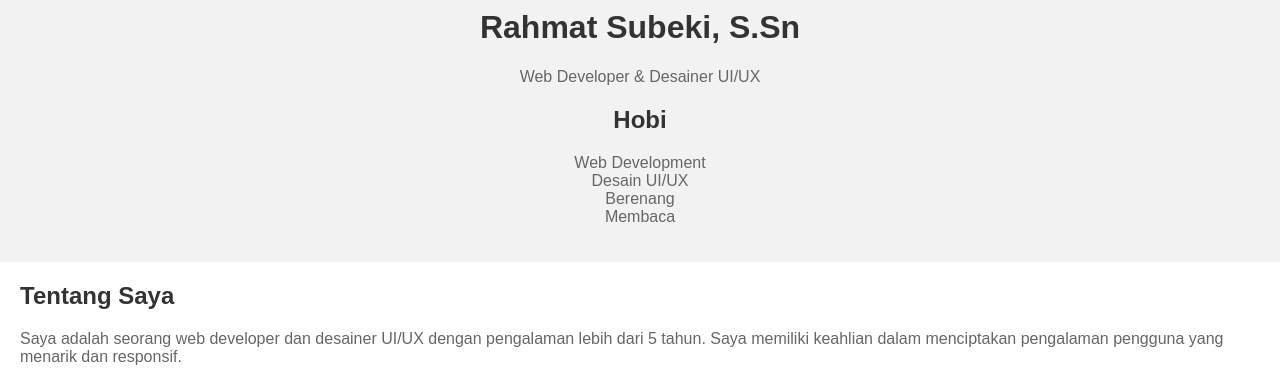
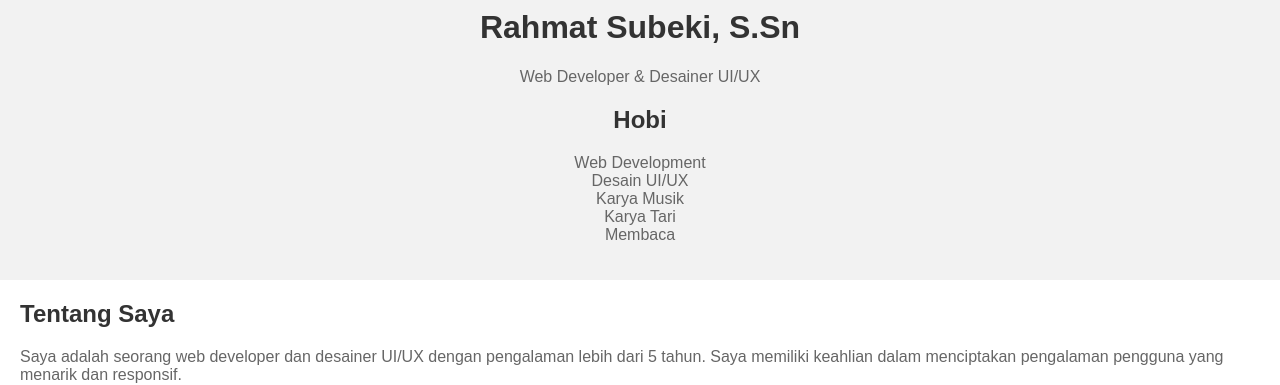
Before and after one commit to rahmatsubeki/rahmatsubeki.github.io, a plain HTML site: page index.html in a window 1280 px wide. Shown: the part 60-445 px from the top of the page. Drawn offline with Linux system fonts and the light colour scheme.

Commit message:
Update index.html

```diff
--- a/index.html
+++ b/index.html
@@ -16,7 +16,8 @@
         <ul>
             <li>Web Development</li>
             <li>Desain UI/UX</li>
-            <li>Berenang</li>
+            <li>Karya Musik</li>
+            <li>Karya Tari</li>
             <li>Membaca</li>
         </ul>
     </header>
```
